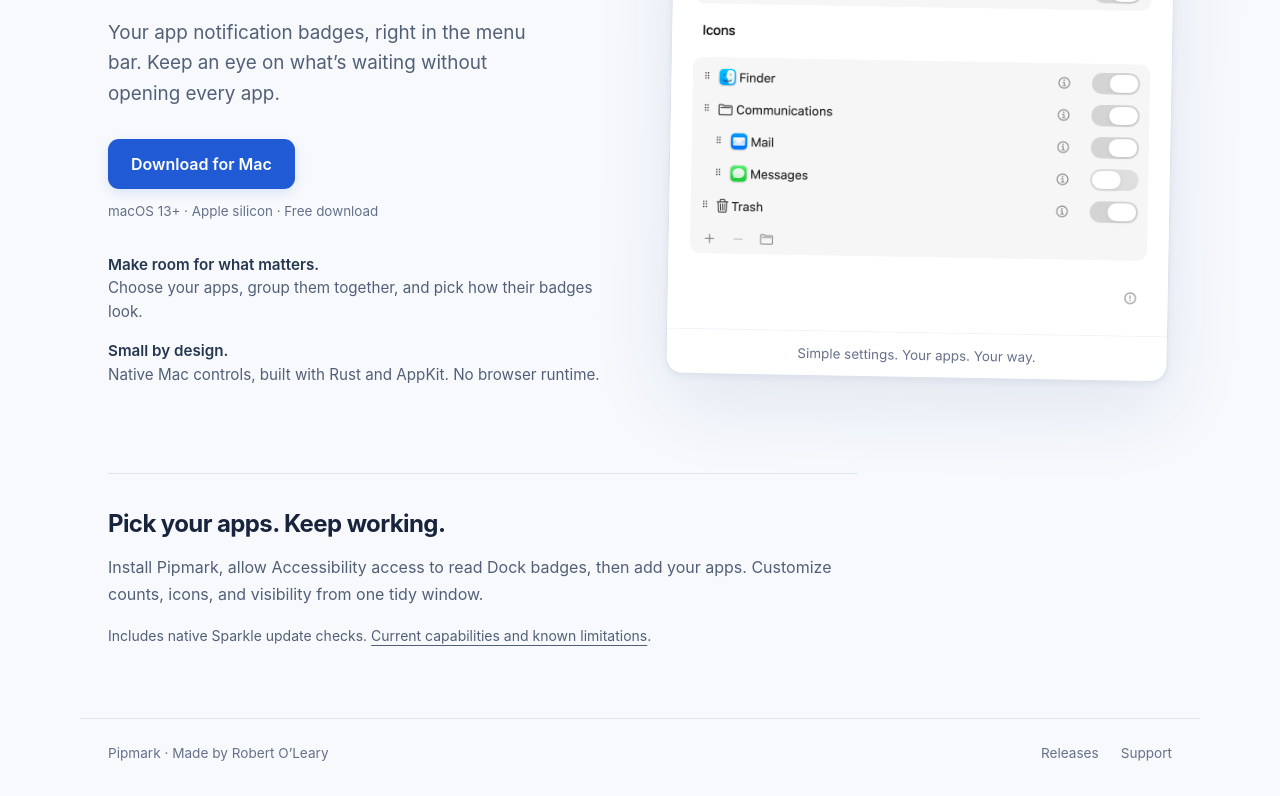
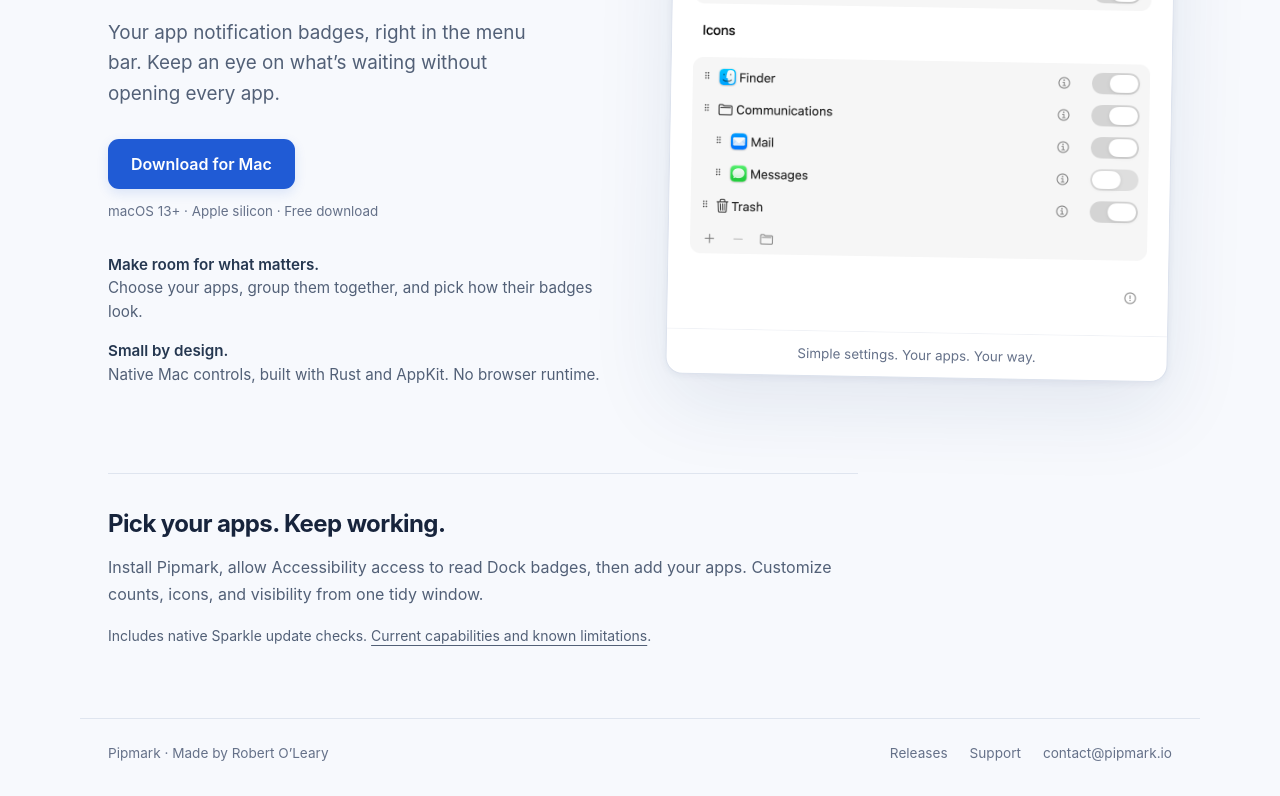
Before and after one commit to JaTochNietDan/pipmark, a plain HTML site: page site/index.html in a window 1280 px wide. Shown: the part 349-1145 px from the top of the page. Drawn offline with Linux system fonts and the light colour scheme.

Commit message:
Add contact@pipmark.io to the website and README

```diff
--- a/site/index.html
+++ b/site/index.html
@@ -4,4 +4,4 @@
 <main><section class="hero"><div class="intro"><p class="eyebrow">A little utility for your Mac</p><h1>Stay in the loop.<br><span>At a glance.</span></h1><p class="lead">Your app notification badges, right in the menu bar. Keep an eye on what’s waiting without opening every app.</p><a class="download" href="/download">Download for Mac</a><p class="compat">macOS 13+ · Apple silicon · Free download</p><div class="details"><p><strong>Make room for what matters.</strong><br>Choose your apps, group them together, and pick how their badges look.</p><p><strong>Small by design.</strong><br>Native Mac controls, built with Rust and AppKit. No browser runtime.</p></div></div>
 <figure class="preview"><div class="windowbar"><span></span><span></span><span></span><b>Pipmark</b></div><img src="/settings.png" alt="Pipmark’s General settings: a simple list of apps and groups with icons and switches." width="1120" height="1040"><figcaption>Simple settings. Your apps. Your way.</figcaption></figure></section>
 <section class="start"><h2>Pick your apps. Keep working.</h2><p>Install Pipmark, allow Accessibility access to read Dock badges, then add your apps. Customize counts, icons, and visibility from one tidy window.</p><p class="small">Includes native Sparkle update checks. <a href="https://github.com/JaTochNietDan/pipmark/blob/main/docs/PARITY.md">Current capabilities and known limitations</a>.</p></section></main>
-<footer><span>Pipmark · Made by Robert O’Leary</span><nav><a href="https://github.com/JaTochNietDan/pipmark/releases">Releases</a><a href="https://github.com/JaTochNietDan/pipmark/issues">Support</a></nav></footer></body></html>
+<footer><span>Pipmark · Made by Robert O’Leary</span><nav><a href="https://github.com/JaTochNietDan/pipmark/releases">Releases</a><a href="https://github.com/JaTochNietDan/pipmark/issues">Support</a><a href="mailto:contact@pipmark.io">contact@pipmark.io</a></nav></footer></body></html>
```
Also changed, not shown: 1 other file.
